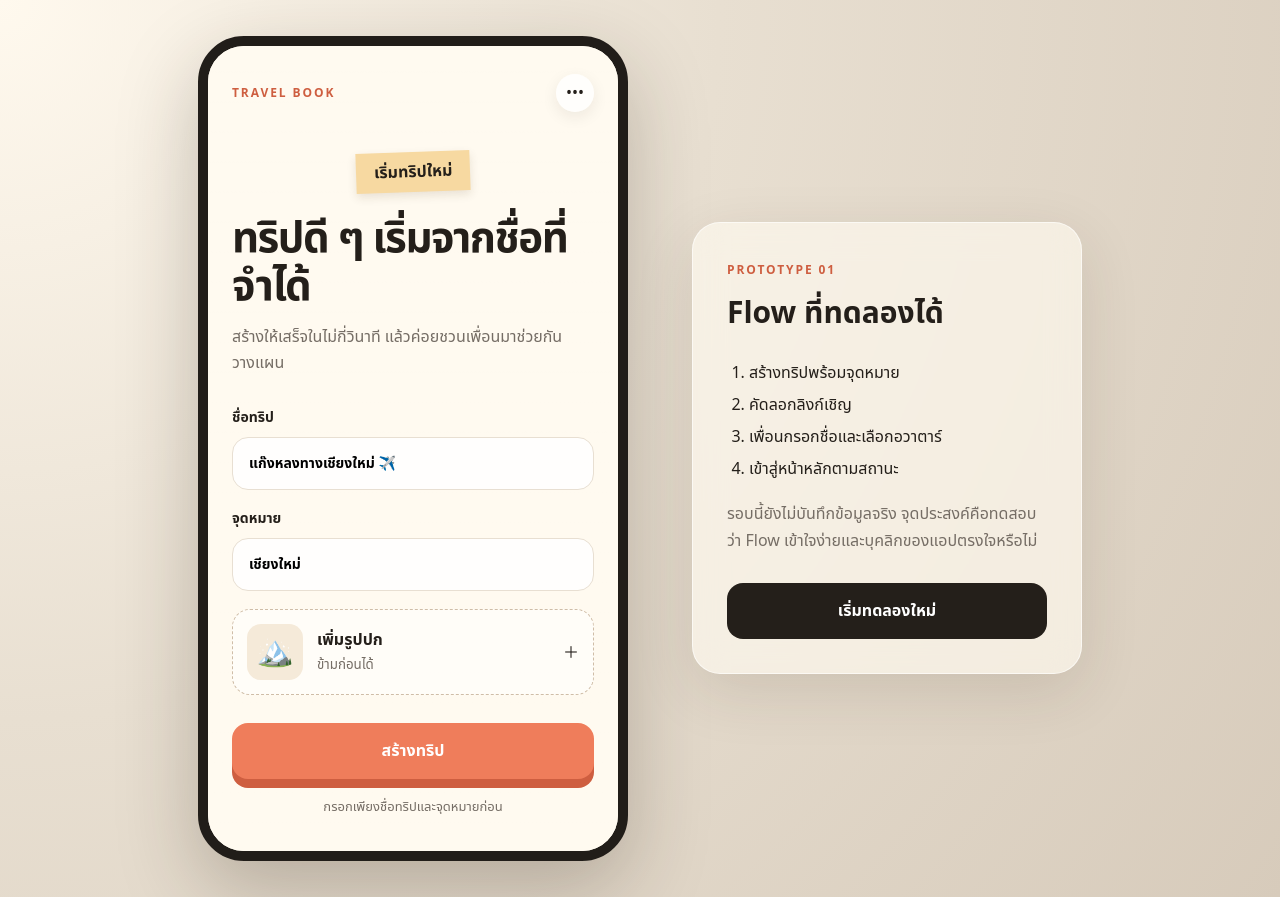
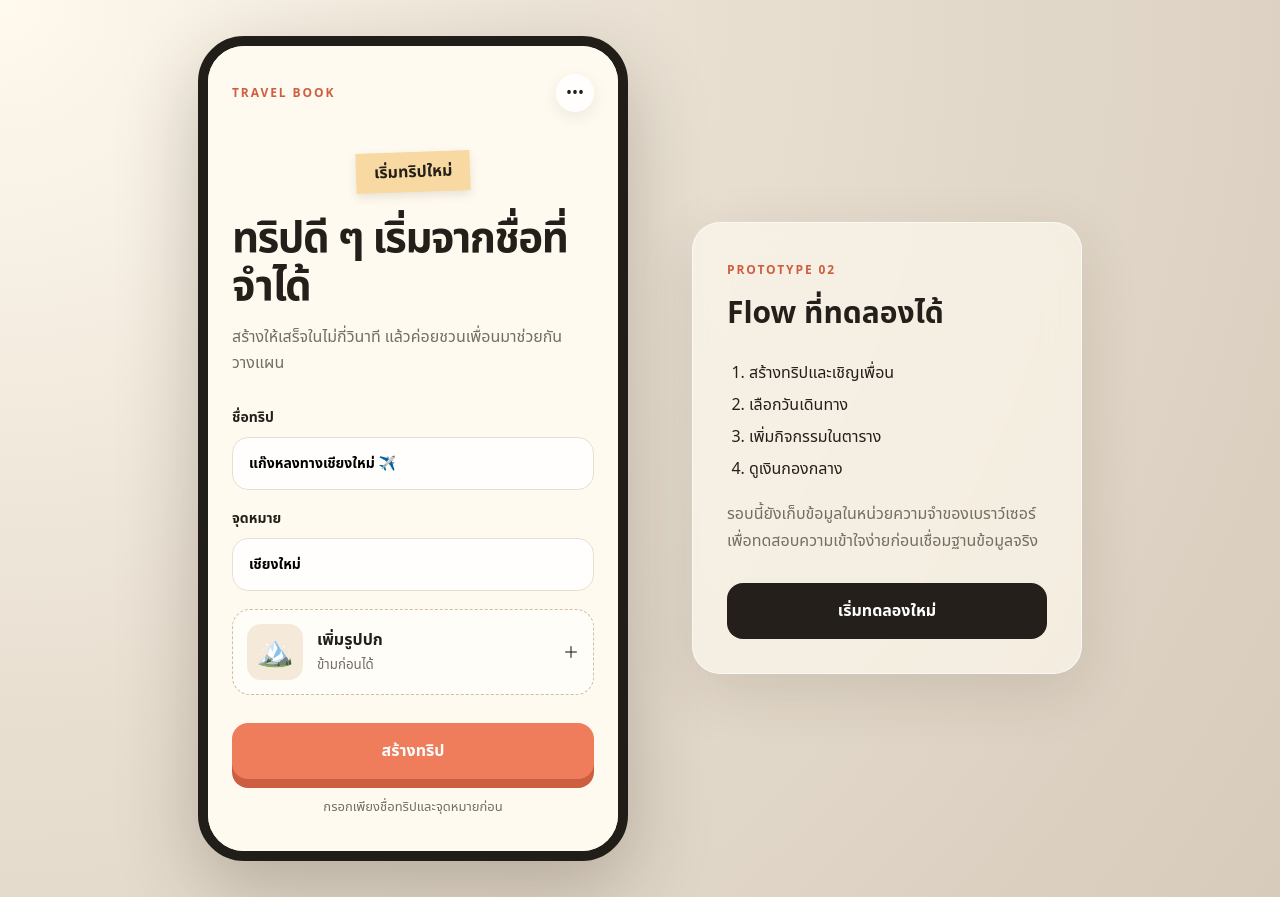
Before and after one commit to safeJJ/travel-book, a Next.js app: page / in a window 1280 px wide. Built offline with nearby package versions, Linux system fonts and the light colour scheme.

Commit message:
Extend prototype with dates itinerary and fund

```diff
--- a/app/page.tsx
+++ b/app/page.tsx
@@ -2,9 +2,14 @@
 
 import { FormEvent, useMemo, useState } from "react";
 
-type Step = "create" | "created" | "join" | "home";
+type Step = "create" | "created" | "join" | "home" | "dates" | "itinerary" | "fund";
+type Activity = { time: string; title: string; note: string };
 
 const avatars = ["😎", "🐻", "🐱", "🦊", "✈️", "🌴"];
+const initialActivities: Activity[] = [
+  { time: "09:00", title: "คาเฟ่ริมเขา", note: "เริ่มวันแบบชิล ๆ" },
+  { time: "11:30", title: "เดินเล่นย่านเมืองเก่า", note: "ถ่ายรูปและหาอาหารกลางวัน" }
+];
 
 export default function Page() {
   const [step, setStep] = useState<Step>("create");
@@ -13,11 +18,18 @@ export default function Page() {
   const [guestName, setGuestName] = useState("");
   const [avatar, setAvatar] = useState("😎");
   const [copied, setCopied] = useState(false);
+  const [startDate, setStartDate] = useState("");
+  const [endDate, setEndDate] = useState("");
+  const [activities, setActivities] = useState<Activity[]>(initialActivities);
+  const [activityTitle, setActivityTitle] = useState("");
+  const [activityTime, setActivityTime] = useState("14:00");
 
   const members = useMemo(() => [
     { name: "SafeJJ", avatar: "👑", role: "หัวหน้าทริป" },
     ...(guestName ? [{ name: guestName, avatar, role: "สมาชิก" }] : [])
   ], [guestName, avatar]);
+
+  const dateLabel = startDate && endDate ? `${startDate} – ${endDate}` : "ยังไม่ได้เลือกวัน";
 
   function createTrip(event: FormEvent) {
     event.preventDefault();
@@ -37,36 +49,41 @@ export default function Page() {
     setStep("home");
   }
 
+  function saveDates(event: FormEvent) {
+    event.preventDefault();
+    if (!startDate || !endDate) return;
+    setStep("home");
+  }
+
+  function addActivity(event: FormEvent) {
+    event.preventDefault();
+    if (!activityTitle.trim()) return;
+    setActivities((items) => [...items, { time: activityTime, title: activityTitle.trim(), note: "เพิ่มโดยสมาชิก" }]);
+    setActivityTitle("");
+  }
+
+  const bottomNav = (
+    <nav className="bottomNav" aria-label="เมนูหลัก">
+      <button className={step === "home" ? "active" : ""} type="button" onClick={() => setStep("home")}>⌂<small>หน้าหลัก</small></button>
+      <button className={step === "itinerary" ? "active" : ""} type="button" onClick={() => setStep("itinerary")}>▤<small>ตาราง</small></button>
+      <button className="addButton" type="button" onClick={() => setStep("itinerary")}>＋</button>
+      <button className={step === "fund" ? "active" : ""} type="button" onClick={() => setStep("fund")}>฿<small>การเงิน</small></button>
+      <button type="button">▧<small>สมุดทริป</small></button>
+    </nav>
+  );
+
   return (
     <main className="shell">
       <section className="phone" aria-live="polite">
         {step === "create" && (
           <form className="screen" onSubmit={createTrip}>
-            <header className="topbar">
-              <span className="eyebrow">TRAVEL BOOK</span>
-              <button className="iconButton" type="button" aria-label="เมนู">•••</button>
-            </header>
-
+            <header className="topbar"><span className="eyebrow">TRAVEL BOOK</span><button className="iconButton" type="button" aria-label="เมนู">•••</button></header>
             <div className="heroTape">เริ่มทริปใหม่</div>
             <h1>ทริปดี ๆ เริ่มจากชื่อที่จำได้</h1>
             <p className="lead">สร้างให้เสร็จในไม่กี่วินาที แล้วค่อยชวนเพื่อนมาช่วยกันวางแผน</p>
-
-            <label>
-              ชื่อทริป
-              <input value={tripName} onChange={(event) => setTripName(event.target.value)} maxLength={40} />
-            </label>
-
-            <label>
-              จุดหมาย
-              <input value={destination} onChange={(event) => setDestination(event.target.value)} maxLength={50} />
-            </label>
-
-            <button className="coverPicker" type="button">
-              <span className="coverEmoji">🏔️</span>
-              <span><strong>เพิ่มรูปปก</strong><small>ข้ามก่อนได้</small></span>
-              <span>＋</span>
-            </button>
-
+            <label>ชื่อทริป<input value={tripName} onChange={(event) => setTripName(event.target.value)} maxLength={40} /></label>
+            <label>จุดหมาย<input value={destination} onChange={(event) => setDestination(event.target.value)} maxLength={50} /></label>
+            <button className="coverPicker" type="button"><span className="coverEmoji">🏔️</span><span><strong>เพิ่มรูปปก</strong><small>ข้ามก่อนได้</small></span><span>＋</span></button>
             <button className="primary" type="submit">สร้างทริป</button>
             <p className="hint">กรอกเพียงชื่อทริปและจุดหมายก่อน</p>
           </form>
@@ -74,20 +91,9 @@ export default function Page() {
 
         {step === "created" && (
           <div className="screen celebration">
-            <div className="stamp">พร้อมแล้ว!</div>
-            <div className="coverCard">
-              <span>🏔️</span>
-              <small>{destination}</small>
-            </div>
-            <h1>{tripName}</h1>
-            <p className="lead">ตอนนี้มีคุณเป็นหัวหน้าทริป ชวนเพื่อนเข้ามาจัดวันและตารางด้วยกันได้เลย</p>
-
-            <div className="inviteCard">
-              <span className="miniLabel">ลิงก์เชิญ</span>
-              <p>ทุกคนที่มีลิงก์เข้าร่วมได้ทันที</p>
-              <button className="secondary" type="button" onClick={copyInvite}>{copied ? "คัดลอกแล้ว ✓" : "คัดลอกลิงก์"}</button>
-            </div>
-
+            <div className="stamp">พร้อมแล้ว!</div><div className="coverCard"><span>🏔️</span><small>{destination}</small></div>
+            <h1>{tripName}</h1><p className="lead">ตอนนี้มีคุณเป็นหัวหน้าทริป ชวนเพื่อนเข้ามาจัดวันและตารางด้วยกันได้เลย</p>
+            <div className="inviteCard"><span className="miniLabel">ลิงก์เชิญ</span><p>ทุกคนที่มีลิงก์เข้าร่วมได้ทันที</p><button className="secondary" type="button" onClick={copyInvite}>{copied ? "คัดลอกแล้ว ✓" : "คัดลอกลิงก์"}</button></div>
             <button className="primary" type="button" onClick={() => setStep("join")}>จำลองเพื่อนเปิดลิงก์</button>
             <button className="textButton" type="button" onClick={() => setStep("home")}>ข้ามไปดูหน้าหลัก</button>
           </div>
@@ -95,81 +101,44 @@ export default function Page() {
 
         {step === "join" && (
           <form className="screen" onSubmit={joinTrip}>
-            <button className="back" type="button" onClick={() => setStep("created")}>← กลับ</button>
-            <div className="coverMini">🏔️</div>
-            <span className="eyebrow">คุณได้รับคำเชิญ</span>
-            <h1>{tripName}</h1>
-            <p className="lead">SafeJJ ชวนคุณมาร่วมวางแผนทริปไป{destination}</p>
-
-            <label>
-              เพื่อน ๆ เรียกคุณว่าอะไร?
-              <input placeholder="กรอกชื่อเล่น" value={guestName} onChange={(event) => setGuestName(event.target.value)} autoFocus />
-            </label>
-
-            <fieldset>
-              <legend>เลือกรูปประจำตัว</legend>
-              <div className="avatarGrid">
-                {avatars.map((item) => (
-                  <button className={avatar === item ? "avatar selected" : "avatar"} type="button" key={item} onClick={() => setAvatar(item)}>{item}</button>
-                ))}
-              </div>
-            </fieldset>
-
-            <button className="primary" type="submit">เข้าร่วมทริป</button>
-            <p className="hint">ไม่ต้องสมัครสมาชิก</p>
+            <button className="back" type="button" onClick={() => setStep("created")}>← กลับ</button><div className="coverMini">🏔️</div>
+            <span className="eyebrow">คุณได้รับคำเชิญ</span><h1>{tripName}</h1><p className="lead">SafeJJ ชวนคุณมาร่วมวางแผนทริปไป{destination}</p>
+            <label>เพื่อน ๆ เรียกคุณว่าอะไร?<input placeholder="กรอกชื่อเล่น" value={guestName} onChange={(event) => setGuestName(event.target.value)} autoFocus /></label>
+            <fieldset><legend>เลือกรูปประจำตัว</legend><div className="avatarGrid">{avatars.map((item) => <button className={avatar === item ? "avatar selected" : "avatar"} type="button" key={item} onClick={() => setAvatar(item)}>{item}</button>)}</div></fieldset>
+            <button className="primary" type="submit">เข้าร่วมทริป</button><p className="hint">ไม่ต้องสมัครสมาชิก</p>
           </form>
         )}
 
         {step === "home" && (
           <div className="screen homeScreen">
-            <header className="tripHero">
-              <div className="heroActions"><button type="button">↗</button><button type="button">•••</button></div>
-              <div className="destinationBadge">{destination}</div>
-              <h1>{tripName}</h1>
-              <div className="memberStack">
-                {members.map((member) => <span title={`${member.name} · ${member.role}`} key={member.name}>{member.avatar}</span>)}
-                <small>{members.length} คน</small>
-              </div>
-            </header>
+            <header className="tripHero"><div className="heroActions"><button type="button">↗</button><button type="button">•••</button></div><div className="destinationBadge">{destination}</div><h1>{tripName}</h1><p className="heroDate">{dateLabel}</p><div className="memberStack">{members.map((member) => <span title={`${member.name} · ${member.role}`} key={member.name}>{member.avatar}</span>)}<small>{members.length} คน</small></div></header>
+            <section><div className="sectionHeading"><h2>สิ่งที่ต้องทำต่อ</h2><span>{startDate ? "1 งาน" : "2 งาน"}</span></div>
+              {!startDate && <button className="taskCard" type="button" onClick={() => setStep("dates")}><span className="taskIcon">📅</span><span><strong>เลือกวันเดินทาง</strong><small>ยังไม่ได้กำหนดวัน</small></span><b>›</b></button>}
+              <button className="taskCard" type="button" onClick={() => setStep("itinerary")}><span className="taskIcon">🗺️</span><span><strong>จัดตาราง{destination}</strong><small>{activities.length} กิจกรรม</small></span><b>›</b></button>
+            </section>
+            <section><div className="sectionHeading"><h2>ทางลัด</h2></div><div className="shortcutGrid">
+              <button type="button" onClick={() => setStep("itinerary")}><span>🗓️</span><strong>ตาราง</strong><small>{activities.length} กิจกรรม</small></button>
+              <button type="button" onClick={() => setStep("fund")}><span>💰</span><strong>กองกลาง</strong><small>10,300 บาท</small></button>
+              <button type="button"><span>👥</span><strong>สมาชิก</strong><small>{members.length} คน</small></button>
+              <button type="button"><span>📸</span><strong>สมุดทริป</strong><small>เริ่มเก็บเรื่องราว</small></button>
+            </div></section>{bottomNav}
+          </div>
+        )}
 
-            <section>
-              <div className="sectionHeading"><h2>สิ่งที่ต้องทำต่อ</h2><span>2 งาน</span></div>
-              <button className="taskCard" type="button">
-                <span className="taskIcon">📅</span><span><strong>เลือกวันเดินทาง</strong><small>ยังไม่ได้กำหนดวัน</small></span><b>›</b>
-              </button>
-              <button className="taskCard" type="button">
-                <span className="taskIcon">🗺️</span><span><strong>เริ่มจัดตาราง{destination}</strong><small>ยังไม่มีกิจกรรม</small></span><b>›</b>
-              </button>
-            </section>
+        {step === "dates" && (
+          <form className="screen subScreen" onSubmit={saveDates}><button className="back" type="button" onClick={() => setStep("home")}>← หน้าหลัก</button><span className="eyebrow">STEP 01</span><h1>เลือกวันเดินทาง</h1><p className="lead">กำหนดวันเริ่มและวันกลับก่อน แล้วทุกคนค่อยช่วยกันเติมตารางได้</p><label>วันเริ่ม<input type="date" value={startDate} onChange={(event) => setStartDate(event.target.value)} /></label><label>วันกลับ<input type="date" value={endDate} min={startDate} onChange={(event) => setEndDate(event.target.value)} /></label><div className="paperNote">📌 หลังบันทึก สมาชิกทุกคนจะเห็นวันเดียวกันบนหน้าหลัก</div><button className="primary" type="submit">บันทึกวันเดินทาง</button></form>
+        )}
 
-            <section>
-              <div className="sectionHeading"><h2>ทางลัด</h2></div>
-              <div className="shortcutGrid">
-                <button type="button"><span>🗓️</span><strong>ตาราง</strong><small>ยังไม่เริ่ม</small></button>
-                <button type="button"><span>💰</span><strong>กองกลาง</strong><small>฿0</small></button>
-                <button type="button"><span>👥</span><strong>สมาชิก</strong><small>{members.length} คน</small></button>
-                <button type="button"><span>📸</span><strong>สมุดทริป</strong><small>เริ่มเก็บเรื่องราว</small></button>
-              </div>
-            </section>
+        {step === "itinerary" && (
+          <div className="screen homeScreen"><header className="simpleHeader"><button className="back" type="button" onClick={() => setStep("home")}>←</button><div><span className="eyebrow">ตารางเดินทาง</span><h2>วันที่ 1 · {destination}</h2></div></header><div className="dayTabs"><button className="selectedDay">วันที่ 1</button><button>วันที่ 2</button><button>＋</button></div><div className="timeline">{activities.map((item, index) => <article className="timelineItem" key={`${item.time}-${index}`}><time>{item.time}</time><div><strong>{item.title}</strong><small>{item.note}</small></div><button type="button" aria-label="แก้ไข">•••</button></article>)}</div><form className="inlineAdd" onSubmit={addActivity}><input type="time" value={activityTime} onChange={(event) => setActivityTime(event.target.value)} /><input placeholder="เพิ่มกิจกรรมใหม่" value={activityTitle} onChange={(event) => setActivityTitle(event.target.value)} /><button type="submit">เพิ่ม</button></form>{bottomNav}</div>
+        )}
 
-            <nav className="bottomNav" aria-label="เมนูหลัก">
-              <button className="active" type="button">⌂<small>หน้าหลัก</small></button>
-              <button type="button">▤<small>ตาราง</small></button>
-              <button className="addButton" type="button">＋</button>
-              <button type="button">฿<small>การเงิน</small></button>
-              <button type="button">▧<small>สมุดทริป</small></button>
-            </nav>
-          </div>
+        {step === "fund" && (
+          <div className="screen homeScreen"><header className="simpleHeader"><button className="back" type="button" onClick={() => setStep("home")}>←</button><div><span className="eyebrow">เงินกองกลาง</span><h2>บัญชีเดียวของทริป</h2></div></header><section className="fundSummary"><small>ยอดคงเหลือ</small><strong>10,300 บาท</strong><div><span>เงินเข้าทั้งหมด<br/><b>20,000</b></span><span>ใช้ไปแล้ว<br/><b>9,700</b></span></div></section><div className="sectionHeading"><h2>รายการล่าสุด</h2><span>ทุกคนดูได้</span></div><div className="expenseList"><article><span>🍜</span><div><strong>อาหารกลางวัน</strong><small>วันนี้ · โดย เมย์</small></div><b>1,200</b></article><article><span>🏨</span><div><strong>ค่าที่พัก 2 คืน</strong><small>เมื่อวาน · โดย เมย์</small></div><b>6,000</b></article><article><span>🚐</span><div><strong>ค่าเช่ารถ</strong><small>เมื่อวาน · โดย เมย์</small></div><b>2,500</b></article></div><div className="paperNote">ผู้ดูแลการเงินเป็นคนเพิ่มและแก้รายการ สมาชิกทุกคนเปิดดูได้</div>{bottomNav}</div>
         )}
       </section>
 
-      <aside className="prototypeNotes">
-        <span className="eyebrow">PROTOTYPE 01</span>
-        <h2>Flow ที่ทดลองได้</h2>
-        <ol><li>สร้างทริปพร้อมจุดหมาย</li><li>คัดลอกลิงก์เชิญ</li><li>เพื่อนกรอกชื่อและเลือกอวาตาร์</li><li>เข้าสู่หน้าหลักตามสถานะ</li></ol>
-        <p>รอบนี้ยังไม่บันทึกข้อมูลจริง จุดประสงค์คือทดสอบว่า Flow เข้าใจง่ายและบุคลิกของแอปตรงใจหรือไม่</p>
-        <button className="reset" type="button" onClick={() => { setStep("create"); setGuestName(""); }}>เริ่มทดลองใหม่</button>
-      </aside>
+      <aside className="prototypeNotes"><span className="eyebrow">PROTOTYPE 02</span><h2>Flow ที่ทดลองได้</h2><ol><li>สร้างทริปและเชิญเพื่อน</li><li>เลือกวันเดินทาง</li><li>เพิ่มกิจกรรมในตาราง</li><li>ดูเงินกองกลาง</li></ol><p>รอบนี้ยังเก็บข้อมูลในหน่วยความจำของเบราว์เซอร์ เพื่อทดสอบความเข้าใจง่ายก่อนเชื่อมฐานข้อมูลจริง</p><button className="reset" type="button" onClick={() => { setStep("create"); setGuestName(""); setStartDate(""); setEndDate(""); setActivities(initialActivities); }}>เริ่มทดลองใหม่</button></aside>
     </main>
   );
 }
```
